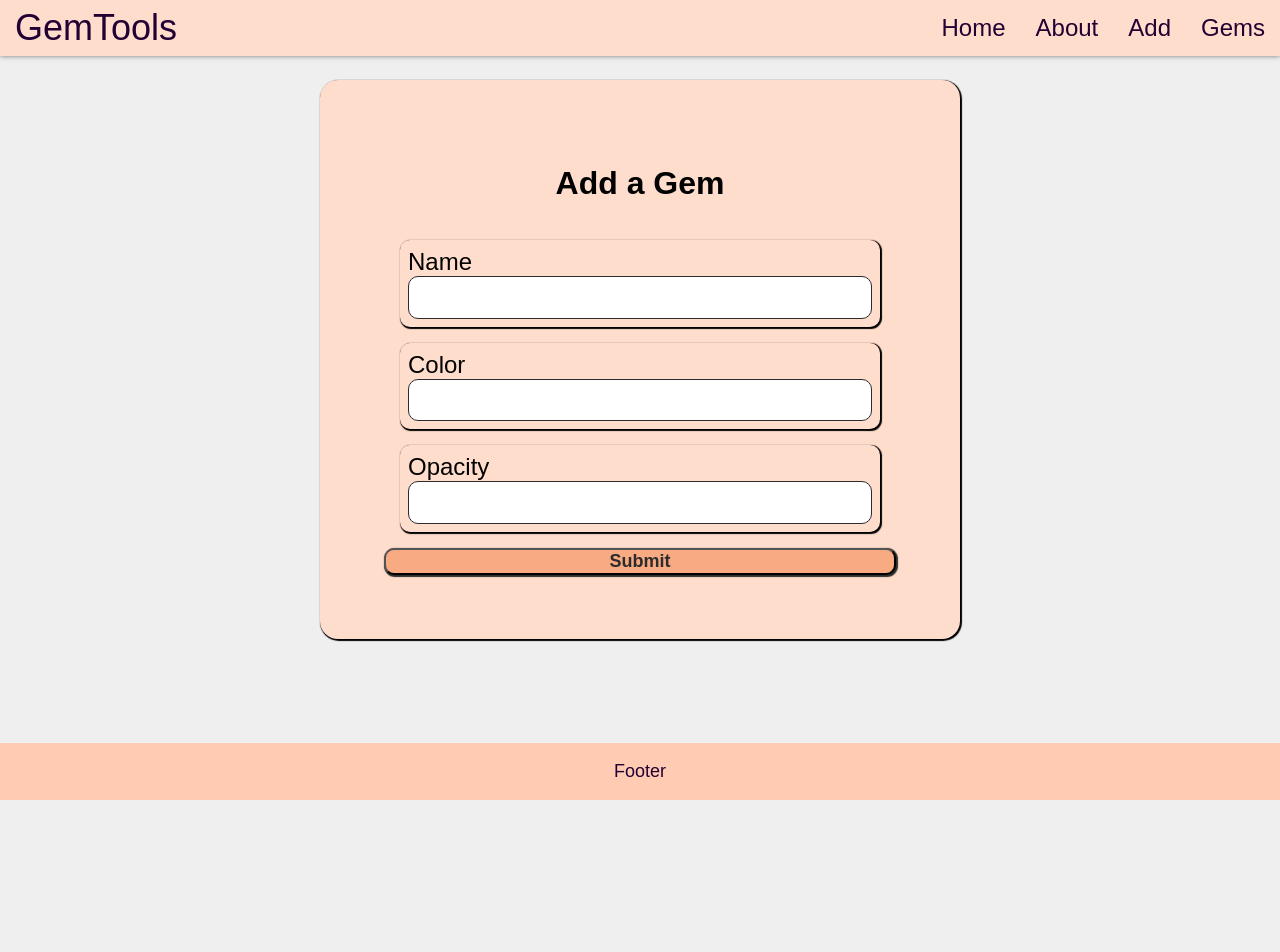
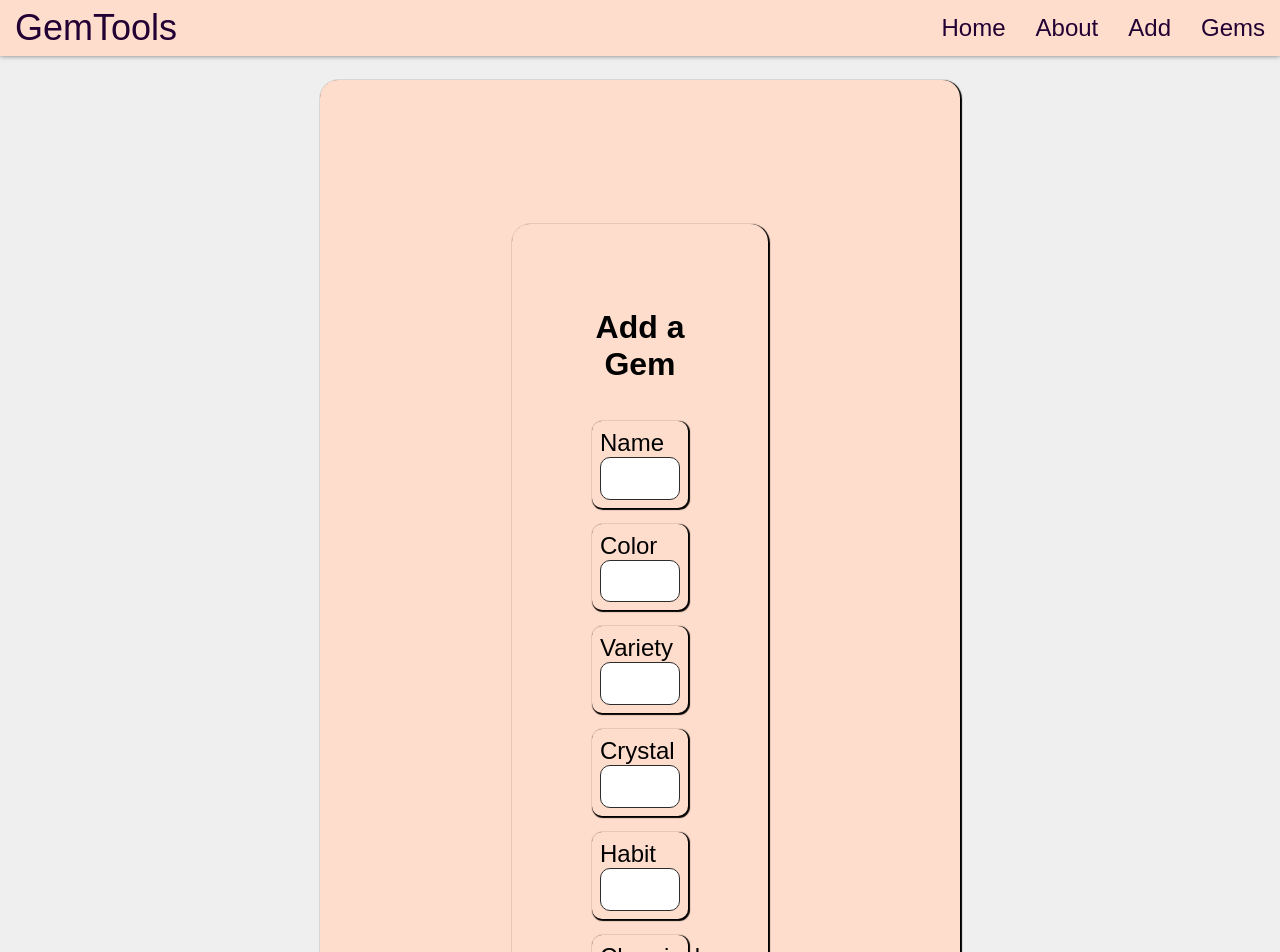
Before and after one commit to timegated/gem-study-tool, a React app in the folder client/: page /add in a window 1280 px wide. Shown: the top 952 px of the page. Before the commit the page ends 880 px from the top, so only its background shows below. Built offline with nearby package versions, Linux system fonts and the light colour scheme; a web font is replaced by a local one.

Commit message:
react(addComponent): setting up form components and parent component

```diff
--- a/client/package.json
+++ b/client/package.json
@@ -28,10 +28,6 @@
     "babel-eslint": "^10.1.0",
     "babel-loader": "^8.1.0",
     "css-loader": "^3.6.0",
-    "eslint": "^7.5.0",
-    "eslint-config-react": "^1.1.7",
-    "eslint-loader": "^4.0.2",
-    "eslint-plugin-react": "^7.20.3",
     "html-webpack-plugin": "^4.3.0",
     "prettier": "2.0.5",
     "style-loader": "^1.2.1",
--- a/client/src/App.js
+++ b/client/src/App.js
@@ -5,7 +5,7 @@ import About from './components/Pages/About/About';
 import Add from './components/Gems/Add/Add';
 import Gems from './components/Gems/Gems/Gems';
 import Navbar from './components/Layout/Navbar/Navbar';
-import Footer from './components/Layout/Footer/Footer';
+// import Footer from './components/Layout/Footer/Footer';
 import './App.css';
 
 const App = () => {
@@ -19,7 +19,7 @@ const App = () => {
           <Route exact path="/add" component={Add} />
           <Route exact path="/gems" component={Gems} />
         </Switch>
-                <Footer />
+        {/* <Footer /> */}
       </Router>
     </div>
   );
--- a/client/src/components/Gems/Add/Add.js
+++ b/client/src/components/Gems/Add/Add.js
@@ -1,46 +1,13 @@
 import React, { useState } from 'react';
+import Basic from '../Basic/Basic';
 import styles from './Add.css';
 
 const Add = () => {
-    const [element, setElement] = useState({
-        name: '',
-        color: '',
-        opacity: ''
-    });
-
-    const { name, color, opacity } = element;
-
-    const addGem = (e) => {
-        console.log(element);
-        e.preventDefault();
-    };
-
-    const onChange = (e) => {
-        setElement({ ...element, [e.target.name]: e.target.value });
-        console.log(element);
-    };
-
-    return (
-        <div className={styles.addContent}>
-            <h1>Add a Gem</h1>
-            <form onSubmit={addGem}>
-                <div className={styles.inputGroup}>
-                    <label htmlFor="Name">Name</label>
-                    <input type="text" name="name" value={name} onChange={onChange} />
-                </div>
-                <div className={styles.inputGroup}>
-                    <label htmlFor="Color">Color</label>
-                    <input type="text" name="color" value={color} onChange={onChange} />
-                </div>
-                <div className={styles.inputGroup}>
-                    <label htmlFor="Opacity">Opacity</label>
-                    <input type="text" name="opacity" value={opacity} onChange={onChange} />
-                </div>
-                <button className={styles.submitButton}>Submit</button>
-            </form>
-        </div>
-
-    );
+  return (
+    <div className={styles.addContent}>
+      <Basic />
+    </div>
+  );
 };
 
 export default Add;
--- /dev/null
+++ b/client/src/components/Gems/Basic/Basic.css
@@ -0,0 +1,44 @@
+.addContent {
+  display: flex;
+  flex-direction: column;
+  margin: 5rem auto;
+  color: black;
+  background: #FFDDCC;
+  padding: 4rem;
+  width: 50%;
+  border-radius: 18px;
+  box-shadow: 1px 1px 1px 1px black;
+}
+
+.addContent h1 {
+  text-align: center;
+}
+
+.inputGroup {
+  font-size: 24px;
+  border-radius: 10px;
+  border: none;
+  box-shadow: 1px 1px 1px 1px black;
+  margin: 1rem;
+  padding: 0.5rem;
+}
+
+.submitButton {
+  display: inline-block;
+  background: #f8aa82;
+  font-size: 18px;
+  font-weight: bold;
+  color: #2c2c2c;
+  border-radius: 10px;
+  width: 100%;
+  cursor: pointer;
+  box-shadow: 1px 1px 1px 1px #2c2c2c;
+}
+input[type="text"] {
+  display: block;
+  width: 100%;
+  padding: 0.4rem;
+  font-size: 24px;
+  border: 1px solid #2c2c2c;
+  border-radius: 10px;
+}
--- /dev/null
+++ b/client/src/components/Gems/Basic/Basic.js
@@ -0,0 +1,83 @@
+import React, { useState } from 'react';
+import axios from 'axios';
+import styles from './Basic.css';
+
+const Basic = () => {
+  const [basicInfo, setBasicInfo] = useState({
+    name: '',
+    species: '',
+    variety: '',
+    crystal: '',
+    habit: '',
+    chemical: '',
+  });
+
+  const { name, species, variety, crystal, habit, chemical } = basicInfo;
+
+  const onChange = (e) => {
+    setBasicInfo({ ...basicInfo, [e.target.name]: e.target.value });
+  };
+
+  const onSubmit = (e) => {
+    axios.post('/basic', basicInfo);
+    setBasicInfo({
+      name: '',
+      species: '',
+      variety: '',
+      crystal: '',
+      habit: '',
+      chemical: '',
+    });
+    e.preventDefault();
+  };
+
+  return (
+    <div className={styles.addContent}>
+      <h1>Add a Gem</h1>
+      <form onSubmit={onSubmit}>
+        <div className={styles.inputGroup}>
+          <label htmlFor="Name">Name</label>
+          <input type="text" name="name" value={name} onChange={onChange} />
+        </div>
+        <div className={styles.inputGroup}>
+          <label htmlFor="Color">Color</label>
+          <input type="text" name="color" value={species} onChange={onChange} />
+        </div>
+        <div className={styles.inputGroup}>
+          <label htmlFor="Variety">Variety</label>
+          <input
+            type="text"
+            name="variety"
+            value={variety}
+            onChange={onChange}
+          />
+        </div>
+        <div className={styles.inputGroup}>
+          <label htmlFor="Crystal">Crystal</label>
+          <input
+            type="text"
+            name="crystal"
+            value={crystal}
+            onChange={onChange}
+          />
+        </div>
+        <div className={styles.inputGroup}>
+          <label htmlFor="Habit">Habit</label>
+          <input type="text" name="habit" value={habit} onChange={onChange} />
+        </div>
+        <div className={styles.inputGroup}>
+          <label htmlFor="Chemical">Chemical</label>
+          <input
+            type="text"
+            name="chemical"
+            value={chemical}
+            onChange={onChange}
+          />
+        </div>
+        <button className={styles.submitButton}>Submit</button>
+      </form>
+    </div>
+  );
+};
+
+export default Basic;
--- a/client/webpack.config.js
+++ b/client/webpack.config.js
@@ -5,12 +5,15 @@ const HtmlWebpackPlugin = require('html-webpack-plugin');
 module.exports = {
   plugins: [
     new webpack.HotModuleReplacementPlugin(),
-        new HtmlWebpackPlugin({ template: './src/index.html' })
+    new HtmlWebpackPlugin({ template: './src/index.html' }),
   ],
-    entry: ['@babel/polyfill/noConflict', path.join(__dirname, 'src', 'index.js')],
+  entry: [
+    '@babel/polyfill/noConflict',
+    path.join(__dirname, 'src', 'index.js'),
+  ],
   output: {
     path: path.join(__dirname, './dist'),
-        filename: 'bundle.js'
+    filename: 'bundle.js',
   },
   devtool: 'inline-source-map',
   devServer: {
@@ -23,16 +26,16 @@ module.exports = {
     proxy: {
       '/': {
         target: 'http://localhost:3000',
-                secure: false
-            }
-        }
+        secure: false,
+      },
+    },
   },
   module: {
     rules: [
       {
         test: /\.(js|jsx)$/,
         exclude: /node_modules/,
-                use: ['babel-loader', 'eslint-loader']
+        use: ['babel-loader', 'eslint-loader'],
       },
       {
         test: /\.css$/i,
@@ -42,11 +45,11 @@ module.exports = {
           {
             loader: 'css-loader',
             options: {
-                            modules: true
-                        }
-                    }
-                ]
-            }
-        ]
-    }
+              modules: true,
+            },
+          },
+        ],
+      },
+    ],
+  },
 };
```
Also changed, not shown: 2 other files (tests, documents, lock files or other folders). Lines whose indentation alone changed are shown as unchanged.
